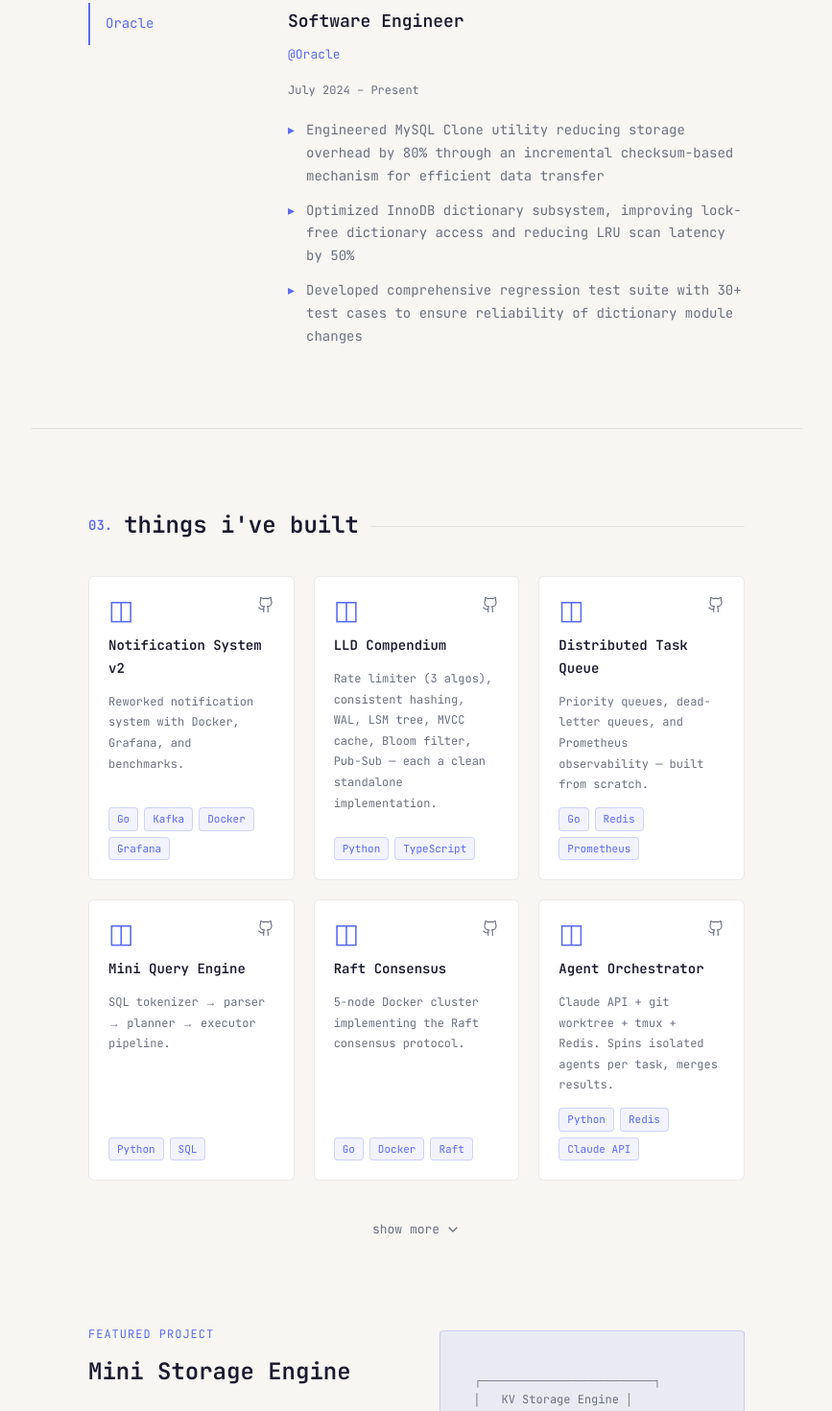
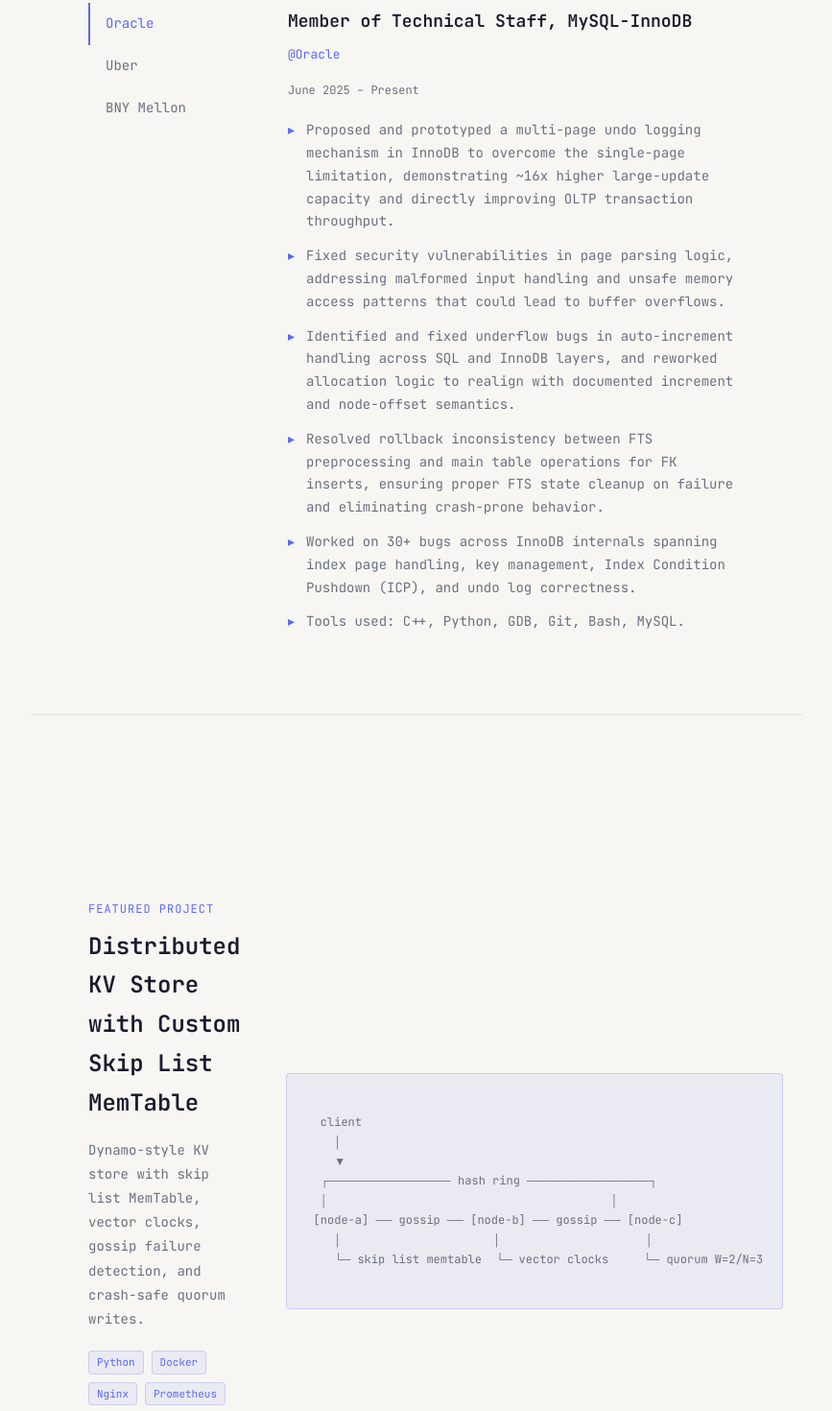
Before and after one commit to KeshavJha2002/keshavjha2002.github.io, a Next.js app: page / in a window 1280 px wide. Shown: the part 1660-3130 px from the top of the page at 96% size, without its empty margins (206-1073 px from the left). Built offline with nearby package versions, Linux system fonts and the light colour scheme.

Commit message:
v1 refractor

```diff
--- a/src/app/layout.tsx
+++ b/src/app/layout.tsx
@@ -44,7 +44,7 @@
 }>) {
   return (
     <html lang="en" suppressHydrationWarning>
-      <body className={jetbrainsMono.variable}>
+      <body className={jetbrainsMono.variable} suppressHydrationWarning>
         <ThemeProvider attribute="data-theme" defaultTheme="system" enableSystem>
           {children}
         </ThemeProvider>
--- a/src/components/sections/About.tsx
+++ b/src/components/sections/About.tsx
@@ -120,6 +120,7 @@
               src="/KESHAV_JHA.png"
               alt="Keshav Jha"
               fill
+              sizes="(max-width: 768px) 280px, 40vw"
               style={{ objectFit: "cover" }}
             />
           </div>
--- a/src/components/sections/Featured.tsx
+++ b/src/components/sections/Featured.tsx
@@ -4,7 +4,7 @@
 import { Tag } from "@/components/ui/Tag";
 import { SectionHeading } from "@/components/ui/SectionHeading";
 
-const StorageEngineDiagram = () => (
+const DistributedKvDiagram = () => (
   <pre
     style={{
       backgroundColor: "var(--accent-subtle)",
@@ -19,20 +19,19 @@
     }}
   >
     {`
-  ┌─────────────────────┐
-  │   KV Storage Engine │
-  ├─────────────────────┤
-  │  WAL (write-ahead)  │
-  ├──────────┬──────────┤
-  │  B-Tree  │   LSM    │
-  ├──────────┴──────────┤
-  │   MVCC (versioning) │
-  └─────────────────────┘
+  client
+    │
+    ▼
+  ┌─────────────── hash ring ───────────────┐
+  │                                         │
+ [node-a] ── gossip ── [node-b] ── gossip ── [node-c]
+    │                      │                     │
+    └─ skip list memtable  └─ vector clocks     └─ quorum W=2/N=3
     `}
   </pre>
 );
 
-const KVStoreDiagram = () => (
+const KNotifyDiagram = () => (
   <pre
     style={{
       backgroundColor: "var(--accent-subtle)",
@@ -47,11 +46,14 @@
     }}
   >
     {`
-  [ node-1 ]──[ node-2 ]
-      ╲              ╱
-      [ node-3 ]
-      ╱              ╲
-  [ node-4 ]──[ node-5 ]
+  producers
+      │
+      ▼
+   [ Kafka ] ──> [ consumers ] ──> [ PostgreSQL ]
+      │               │
+      │               └─ log2 batching + manual commits
+      ▼
+  Prometheus ───────────────────────────────> Grafana
     `}
   </pre>
 );
@@ -64,6 +66,7 @@
 
   return (
     <section
+      id="projects"
       style={{
         padding: "0 60px 80px",
       }}
@@ -142,7 +145,7 @@
             </a>
           </div>
           <div style={{ flex: 1 }}>
-            <StorageEngineDiagram />
+            <DistributedKvDiagram />
           </div>
         </div>
 
@@ -214,7 +217,7 @@
             </a>
           </div>
           <div style={{ flex: 1 }}>
-            <KVStoreDiagram />
+            <KNotifyDiagram />
           </div>
         </div>
       </div>
--- a/src/components/sections/Projects.tsx
+++ b/src/components/sections/Projects.tsx
@@ -16,12 +16,12 @@
 
   return (
     <section
-      id="projects"
+      id="project-grid"
       style={{
         padding: "80px 60px",
       }}
     >
-      <SectionHeading number="03." title="things i've built" />
+      {/* <SectionHeading number="03." title="things i've built" /> */}
 
       <div
         style={{
--- a/src/data/experience.ts
+++ b/src/data/experience.ts
@@ -4,12 +4,38 @@
   {
     company: "Oracle",
     url: "https://www.oracle.com",
-    role: "Software Engineer",
-    period: "July 2024 – Present",
+    role: "Member of Technical Staff, MySQL-InnoDB",
+    period: "June 2025 – Present",
     bullets: [
-      "Engineered MySQL Clone utility reducing storage overhead by 80% through an incremental checksum-based mechanism for efficient data transfer",
-      "Optimized InnoDB dictionary subsystem, improving lock-free dictionary access and reducing LRU scan latency by 50%",
-      "Developed comprehensive regression test suite with 30+ test cases to ensure reliability of dictionary module changes",
+      "Proposed and prototyped a multi-page undo logging mechanism in InnoDB to overcome the single-page limitation, demonstrating ~16x higher large-update capacity and directly improving OLTP transaction throughput.",
+      "Fixed security vulnerabilities in page parsing logic, addressing malformed input handling and unsafe memory access patterns that could lead to buffer overflows.",
+      "Identified and fixed underflow bugs in auto-increment handling across SQL and InnoDB layers, and reworked allocation logic to realign with documented increment and node-offset semantics.",
+      "Resolved rollback inconsistency between FTS preprocessing and main table operations for FK inserts, ensuring proper FTS state cleanup on failure and eliminating crash-prone behavior.",
+      "Worked on 30+ bugs across InnoDB internals spanning index page handling, key management, Index Condition Pushdown (ICP), and undo log correctness.",
+      "Tools used: C++, Python, GDB, Git, Bash, MySQL.",
+    ],
+  },
+  {
+    company: "Uber",
+    url: "https://www.uber.com",
+    role: "Business Analyst Intern, U4B",
+    period: "January 2025 – June 2025",
+    bullets: [
+      "Diagnosed a critical inefficiency in Uber for Business, uncovering about $600,000 in prior losses and enabling prevention of about $220,000 in ongoing monthly leakage through systematic MySQL query analysis.",
+      "Automated and optimized Python scripts powering quarterly and annual scorecards, cutting report generation time and improving delivery consistency for business stakeholders.",
+      "Built a dynamic Tableau dashboard with sheet-swapping, parameter actions, and paginated views for Uber for Business stakeholders.",
+      "Tools used: Python, MySQL.",
+    ],
+  },
+  {
+    company: "BNY Mellon",
+    url: "https://www.bnymellon.com",
+    role: "Software Engineer Intern, BNY Pershing",
+    period: "May 2024 – July 2024",
+    bullets: [
+      "Implemented FIX protocol support for efficient and secure information transfer between financial systems, improving interoperability and reliability.",
+      "Automated transaction-related workflows, streamlining processes and increasing system reliability through robust test scripts.",
+      "Tools used: C#, .NET Framework.",
     ],
   },
 ];
--- a/src/data/meta.ts
+++ b/src/data/meta.ts
@@ -1,6 +1,6 @@
 export const SITE_NAME = "Keshav Jha";
 export const EMAIL = "jhak78022@gmail.com";
-export const RESUME_URL = "https://drive.google.com/uc?export=download&id=1OW93jv2Wqnk5noQOf-j8-DxwHITvQgn-";
+export const RESUME_URL = "https://drive.google.com/file/d/1PdJvSQg1_cjdqLitzGUmYYgdTk0IIXLF/view?usp=sharing";
 
 export const GITHUB = "https://github.com/KeshavJha2002";
 export const LINKEDIN = "https://www.linkedin.com/in/keshav14275/";
--- a/src/data/projects.ts
+++ b/src/data/projects.ts
@@ -1,83 +1,83 @@
 import { Project } from "@/types";
 
 export const projects: Project[] = [
+  // {
+  //   title: "Notification System v2",
+  //   desc: "Reworked notification system with Docker, Grafana, and benchmarks.",
+  //   tags: ["Go", "Kafka", "Docker", "Grafana"],
+  //   github: "#",
+  //   external: null,
+  //   featured: false,
+  // },
+  // {
+  //   title: "LLD Compendium",
+  //   desc: "Rate limiter (3 algos), consistent hashing, WAL, LSM tree, MVCC cache, Bloom filter, Pub-Sub — each a clean standalone implementation.",
+  //   tags: ["Python", "TypeScript"],
+  //   github: "#",
+  //   external: null,
+  //   featured: false,
+  // },
   {
-    title: "Notification System v2",
-    desc: "Reworked notification system with Docker, Grafana, and benchmarks.",
-    tags: ["Go", "Kafka", "Docker", "Grafana"],
-    github: "#",
-    external: null,
-    featured: false,
-  },
-  {
-    title: "LLD Compendium",
-    desc: "Rate limiter (3 algos), consistent hashing, WAL, LSM tree, MVCC cache, Bloom filter, Pub-Sub — each a clean standalone implementation.",
-    tags: ["Python", "TypeScript"],
-    github: "#",
-    external: null,
-    featured: false,
-  },
-  {
-    title: "Mini Storage Engine",
-    desc: "KV store with WAL + MVCC + B-Tree/LSM. Written in C++ and Python, built to understand InnoDB from the ground up.",
-    tags: ["C++", "Python", "WAL", "MVCC"],
-    github: "#",
+    title: "Distributed KV Store with Custom Skip List MemTable",
+    desc: "Dynamo-style KV store with skip list MemTable, vector clocks, gossip failure detection, and crash-safe quorum writes.",
+    tags: ["Python", "Docker", "Nginx", "Prometheus", "Grafana"],
+    github: "https://github.com/KeshavJha2002/kv_store",
     external: null,
     featured: true,
   },
+  // {
+  //   title: "Distributed Task Queue",
+  //   desc: "Priority queues, dead-letter queues, and Prometheus observability — built from scratch.",
+  //   tags: ["Go", "Redis", "Prometheus"],
+  //   github: "#",
+  //   external: null,
+  //   featured: false,
+  // },
+  // {
+  //   title: "Mini Query Engine",
+  //   desc: "SQL tokenizer → parser → planner → executor pipeline.",
+  //   tags: ["Python", "SQL"],
+  //   github: "#",
+  //   external: null,
+  //   featured: false,
+  // },
+  // {
+  //   title: "Raft Consensus",
+  //   desc: "5-node Docker cluster implementing the Raft consensus protocol.",
+  //   tags: ["Go", "Docker", "Raft"],
+  //   github: "#",
+  //   external: null,
+  //   featured: false,
+  // },
+  // {
+  //   title: "Agent Orchestrator",
+  //   desc: "Claude API + git worktree + tmux + Redis. Spins isolated agents per task, merges results.",
+  //   tags: ["Python", "Redis", "Claude API"],
+  //   github: "#",
+  //   external: null,
+  //   featured: false,
+  // },
+  // {
+  //   title: "Real-Time Collab Editor Backend",
+  //   desc: "CRDT-based backend for real-time collaborative text editing.",
+  //   tags: ["TypeScript", "CRDT"],
+  //   github: "#",
+  //   external: null,
+  //   featured: false,
+  // },
+  // {
+  //   title: "Observability Platform Lite",
+  //   desc: "Custom time-series storage with an alerting engine.",
+  //   tags: ["Go", "TypeScript"],
+  //   github: "#",
+  //   external: null,
+  //   featured: false,
+  // },
   {
-    title: "Distributed Task Queue",
-    desc: "Priority queues, dead-letter queues, and Prometheus observability — built from scratch.",
-    tags: ["Go", "Redis", "Prometheus"],
-    github: "#",
-    external: null,
-    featured: false,
-  },
-  {
-    title: "Mini Query Engine",
-    desc: "SQL tokenizer → parser → planner → executor pipeline.",
-    tags: ["Python", "SQL"],
-    github: "#",
-    external: null,
-    featured: false,
-  },
-  {
-    title: "Raft Consensus",
-    desc: "5-node Docker cluster implementing the Raft consensus protocol.",
-    tags: ["Go", "Docker", "Raft"],
-    github: "#",
-    external: null,
-    featured: false,
-  },
-  {
-    title: "Agent Orchestrator",
-    desc: "Claude API + git worktree + tmux + Redis. Spins isolated agents per task, merges results.",
-    tags: ["Python", "Redis", "Claude API"],
-    github: "#",
-    external: null,
-    featured: false,
-  },
-  {
-    title: "Real-Time Collab Editor Backend",
-    desc: "CRDT-based backend for real-time collaborative text editing.",
-    tags: ["TypeScript", "CRDT"],
-    github: "#",
-    external: null,
-    featured: false,
-  },
-  {
-    title: "Observability Platform Lite",
-    desc: "Custom time-series storage with an alerting engine.",
-    tags: ["Go", "TypeScript"],
-    github: "#",
-    external: null,
-    featured: false,
-  },
-  {
-    title: "Distributed KV Store",
-    desc: "Dynamo-style KV store: consistent hashing, quorum replication (R+W>N), gossip protocol, vector clocks, client SDK with failover.",
-    tags: ["C++", "Docker", "Gossip", "Quorum"],
-    github: "#",
+    title: "KNotify",
+    desc: "Kafka-based notification pipeline with idempotent consumers, adaptive batching, and full Prometheus/Grafana observability.",
+    tags: ["Python", "Docker", "Kafka", "Prometheus", "Grafana", "PostgreSQL"],
+    github: "https://github.com/KeshavJha2002/KNotify",
     external: null,
     featured: true,
   },
--- a/src/lib/medium.ts
+++ b/src/lib/medium.ts
@@ -1,5 +1,11 @@
 import { MediumPost } from "@/types";
 import { MEDIUM_USERNAME } from "@/data/meta";
+
+const PINNED_POST_LINKS = [
+  "https://medium.com/@jhakeshav14275/essential-react-concepts-you-must-know-for-developers-interviews-995bf7e690db",
+];
+
+const EXCLUDED_POST_TITLE_PATTERNS = [/\bHTTP\b/i];
 
 interface Rss2JsonResponse {
   status: string;
@@ -41,13 +47,31 @@
       return [];
     }
 
-    return data.items.map((item) => ({
+    const posts = data.items.map((item) => ({
       title: item.title,
       link: item.link,
       pubDate: item.pubDate,
       description: item.description || item.content || "",
       readTime: estimateReadTime(item.content || item.description),
     }));
+
+    const filteredPosts = posts.filter((post) =>
+      EXCLUDED_POST_TITLE_PATTERNS.every((pattern) => !pattern.test(post.title))
+    );
+
+    const pinnedPosts = PINNED_POST_LINKS.map((link) =>
+      filteredPosts.find((post) => normalizeMediumUrl(post.link) === normalizeMediumUrl(link))
+    ).filter((post): post is MediumPost => Boolean(post));
+
+    const pinnedLinks = new Set(
+      pinnedPosts.map((post) => normalizeMediumUrl(post.link))
+    );
+
+    const remainingPosts = filteredPosts.filter(
+      (post) => !pinnedLinks.has(normalizeMediumUrl(post.link))
+    );
+
+    return [...pinnedPosts, ...remainingPosts];
   } catch {
     return [];
   }
@@ -59,3 +83,7 @@
   const minutes = Math.ceil(wordCount / 200);
   return `${minutes} min read`;
 }
+
+function normalizeMediumUrl(url: string): string {
+  return url.replace(/\/$/, "");
+}
```
